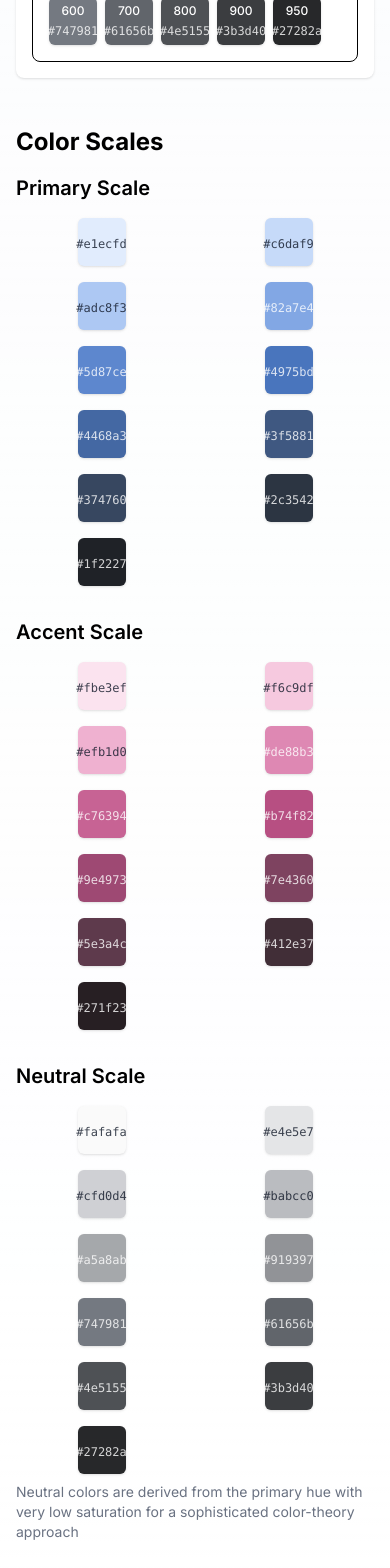
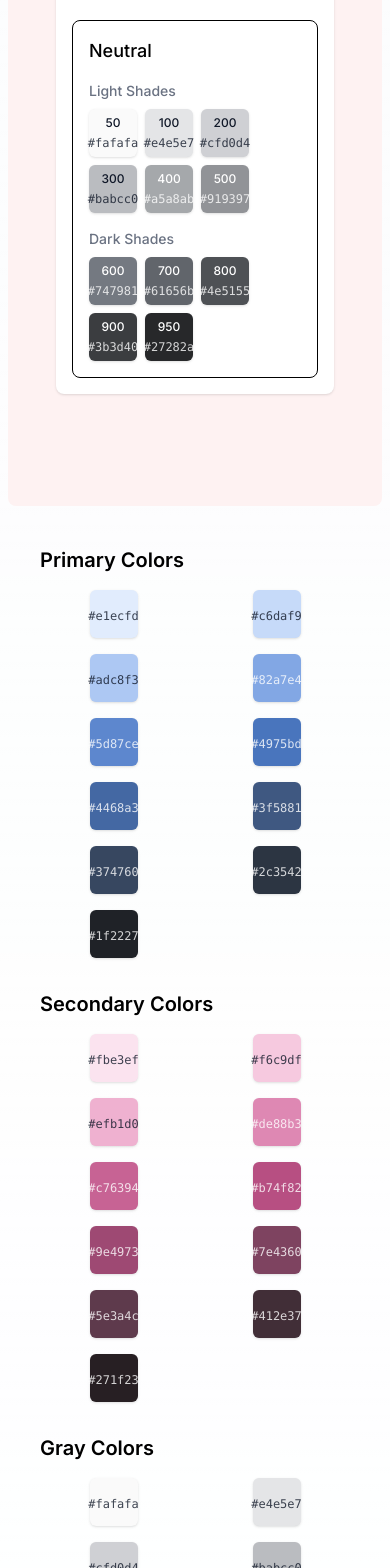
Before and after one commit to nathanielfostanperry/design-system-builder, a Next.js app: page / in a window 390 px wide. Shown: the part 2480-4048 px from the top of the page. Built offline with nearby package versions, Linux system fonts and the light colour scheme.

Commit message:
layout - move color chips

```diff
--- a/src/app/page.tsx
+++ b/src/app/page.tsx
@@ -1,11 +1,36 @@
 'use client';
 
 import ColorSystemBuilder from '@/components/ColorSystemBuilder';
+import ColorScaleDisplay from '@/components/ColorScaleDisplay';
+import { useDesignSystem } from '@/context/DesignSystemContext';
 
 export default function Home() {
+  const { primaryColorScale, accentColorScale, neutralColorScale } =
+    useDesignSystem();
+
   return (
     <main className="min-h-screen">
-      <ColorSystemBuilder />
+      <div className="grid md:grid-cols-2 gap-2 p-2">
+        <div className="bg-red-50 rounded-lg p-8">
+          <ColorSystemBuilder />
+        </div>
+        <div className="p-8">
+          <div className="space-y-8">
+            <div>
+              <h3 className="text-xl font-semibold mb-4">Primary Colors</h3>
+              <ColorScaleDisplay colorScale={primaryColorScale} />
+            </div>
+            <div>
+              <h3 className="text-xl font-semibold mb-4">Secondary Colors</h3>
+              <ColorScaleDisplay colorScale={accentColorScale} />
+            </div>
+            <div>
+              <h3 className="text-xl font-semibold mb-4">Gray Colors</h3>
+              <ColorScaleDisplay colorScale={neutralColorScale} />
+            </div>
+          </div>
+        </div>
+      </div>
     </main>
   );
 }
--- a/src/components/ColorSystemBuilder.tsx
+++ b/src/components/ColorSystemBuilder.tsx
@@ -123,37 +123,6 @@ const ColorSystemBuilder: React.FC<ColorSystemBuilderProps> = ({
       <div className="mb-12">
         <GlobalCurveEditor />
       </div>
-
-      {/* Color Scales Display */}
-      <div className="grid grid-cols-1 gap-8">
-        <div>
-          <h2 className="text-2xl font-bold mb-4">Color Scales</h2>
-
-          <div className="grid grid-cols-1 md:grid-cols-3 gap-8">
-            {/* Primary Scale */}
-            <div>
-              <h3 className="text-xl font-semibold mb-4">Primary Scale</h3>
-              <ColorScaleDisplay colorScale={primaryColorScale} />
-            </div>
-
-            {/* Accent Scale */}
-            <div>
-              <h3 className="text-xl font-semibold mb-4">Accent Scale</h3>
-              <ColorScaleDisplay colorScale={accentColorScale} />
-            </div>
-
-            {/* Neutral Scale */}
-            <div>
-              <h3 className="text-xl font-semibold mb-4">Neutral Scale</h3>
-              <ColorScaleDisplay colorScale={neutralColorScale} />
-              <p className="text-sm text-gray-500 mt-2">
-                Neutral colors are derived from the primary hue with very low
-                saturation for a sophisticated color-theory approach
-              </p>
-            </div>
-          </div>
-        </div>
-      </div>
     </div>
   );
 };
```
